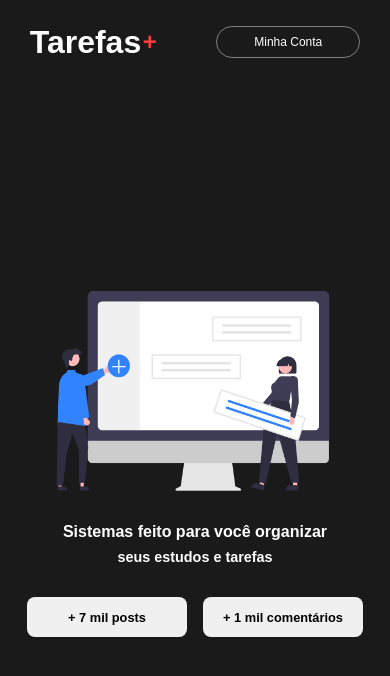
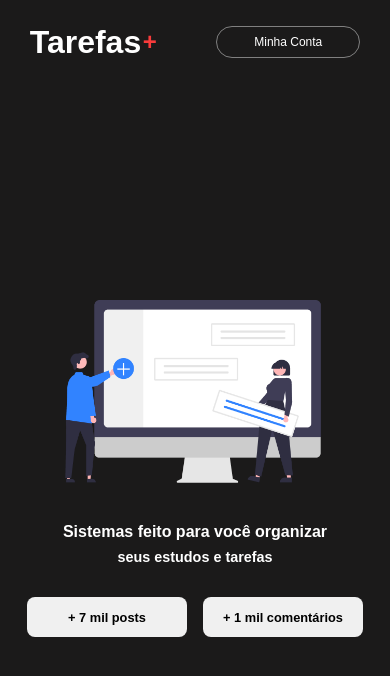
Before and after one commit to ThomazHilario/board-tasks, a Next.js app: page / in a window 390 px wide. Shown: the top 676 px of the page. Built offline with nearby package versions, Linux system fonts and the light colour scheme.

Commit message:
Refactor: Remove media query to imageArticle

```diff
--- a/src/app/page.module.css
+++ b/src/app/page.module.css
@@ -16,9 +16,7 @@
     /* Image Article */
     .imageArticle{
       transition: 0.5s ease-in-out;
-      @media screen and (min-width: 400px){
-        width: 350px;
-      }
+      object-fit: contain;
     }
 
     /* Description Article */
--- a/src/app/page.tsx
+++ b/src/app/page.tsx
@@ -16,7 +16,7 @@ export default function Home() {
           className={style.imageArticle}
           src={HeroImage}
           alt="Imagem de ilustração de um sistema de tarefas"
-          width={320}
+          width={300}
           height={200}
         />
 
```
